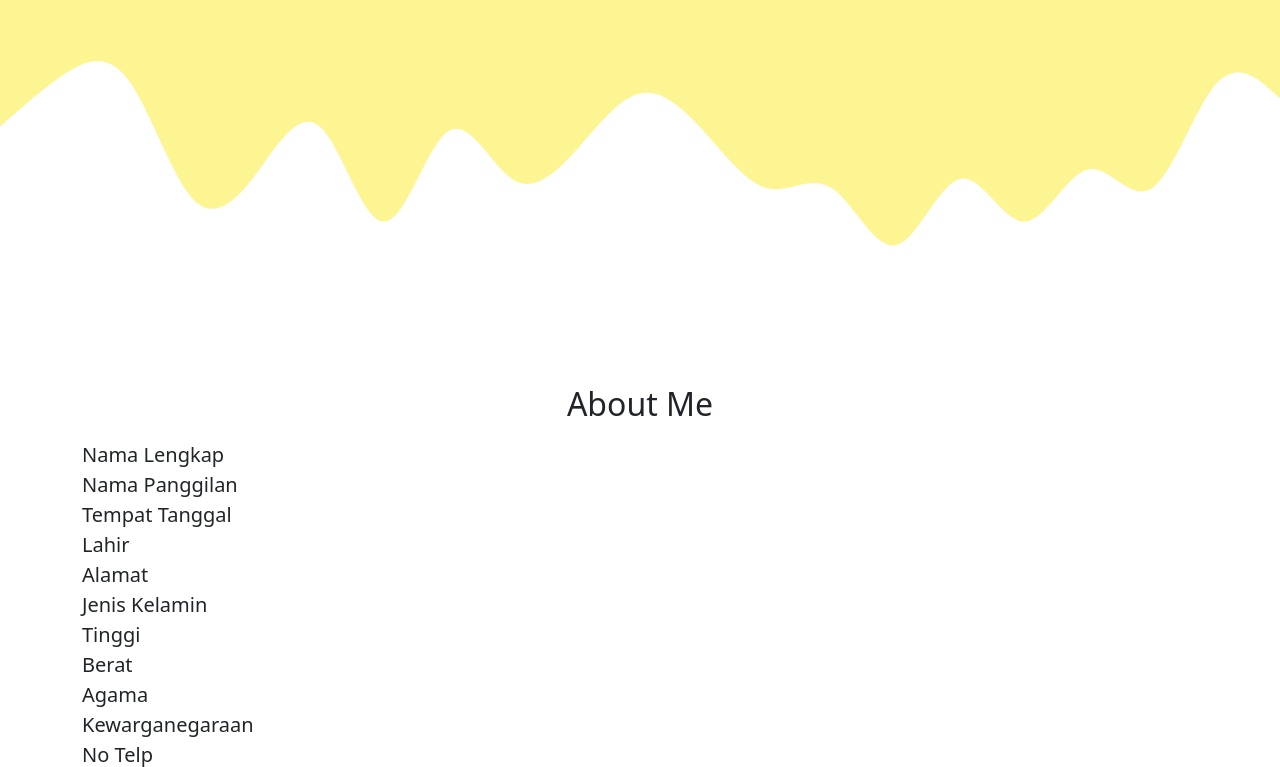
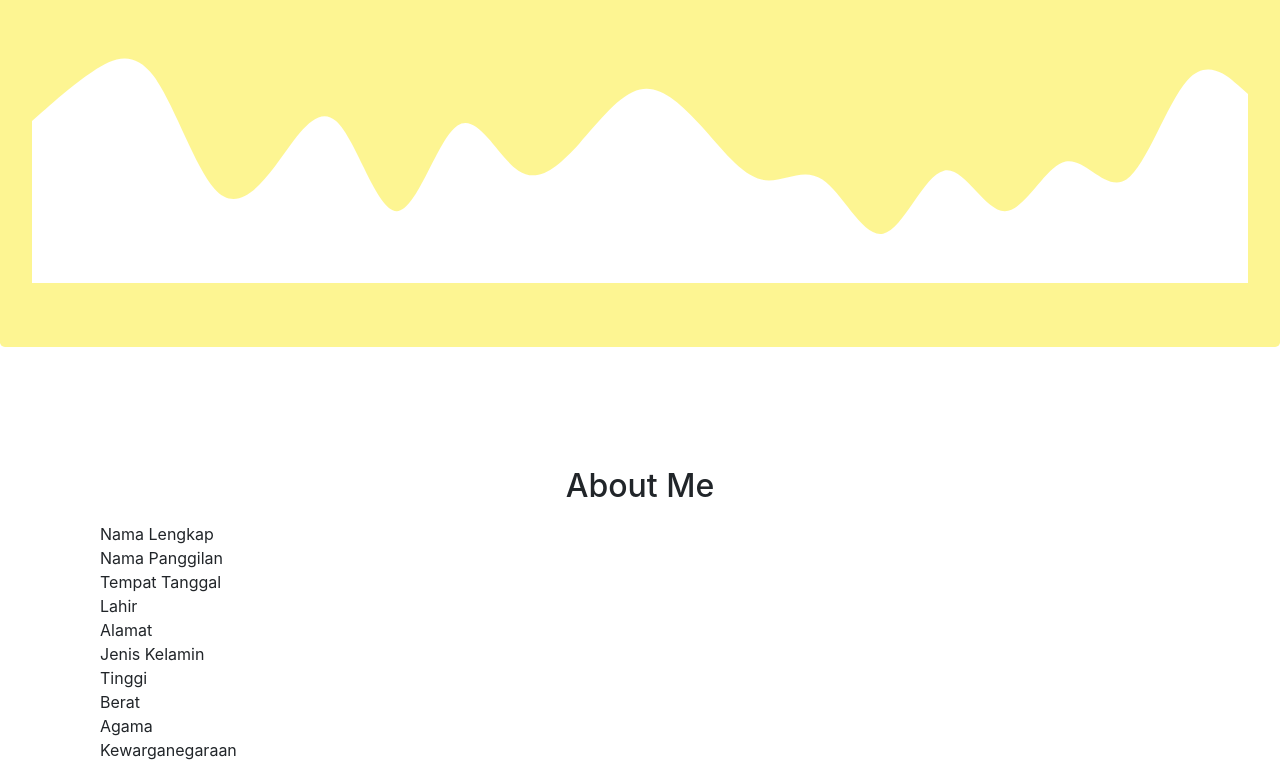
Before and after one commit to Fajarr-F/051-4b-FajarF-UasPortofolio.github.io, a plain HTML site: page index.html in a window 1280 px wide. Shown: the part 428-1195 px from the top of the page. Drawn offline with nearby package versions, Linux system fonts and the light colour scheme.

Commit message:
Update index.html

```diff
--- a/index.html
+++ b/index.html
@@ -6,8 +6,8 @@
     <meta name="viewport" content="width=device-width, initial-scale=1" />
 
     <!-- Bootstrap CSS -->
-    <link href="assets/css/bootstrap.min.css" rel="stylesheet" />
-    <link href="https://cdn.jsdelivr.net/npm/bootstrap@5.3.0-alpha1/dist/css/bootstrap.min.css" rel="stylesheet" integrity="sha384-GLhlTQ8iRABdZLl6O3oVMWSktQOp6b7In1Zl3/Jr59b6EGGoI1aFkw7cmDA6j6gD" crossorigin="anonymous">
+
+    <link rel="stylesheet" href="https://cdn.jsdelivr.net/npm/bootstrap@4.3.1/dist/css/bootstrap.min.css" integrity="sha384-ggOyR0iXCbMQv3Xipma34MD+dH/1fQ784/j6cY/iJTQUOhcWr7x9JvoRxT2MZw1T" crossorigin="anonymous" />
     <link href="assets/css/myCss.css" rel="stylesheet" />
     <title>My Portofolio || Moch Fajar Fitrianto</title>
   </head>
```
